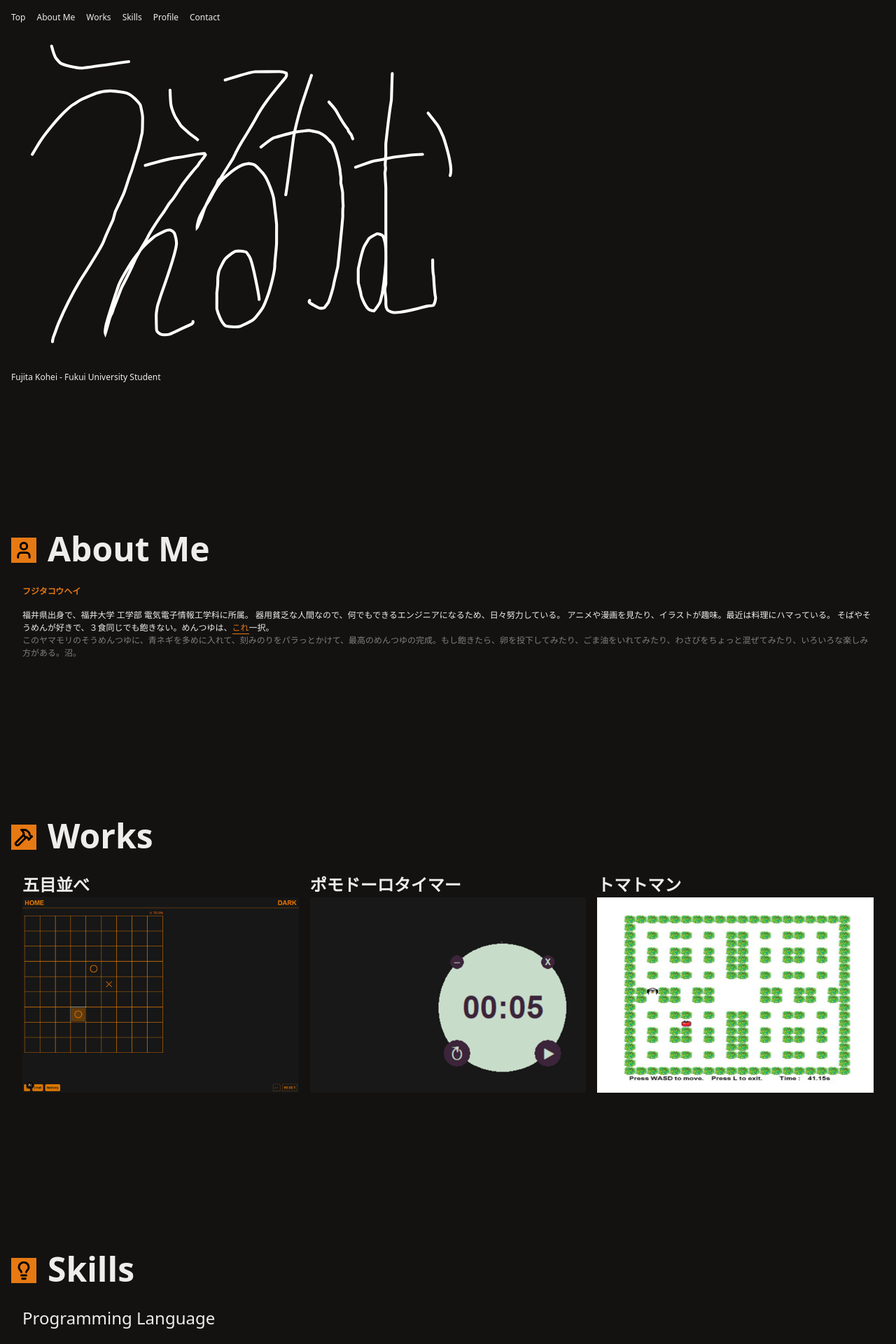
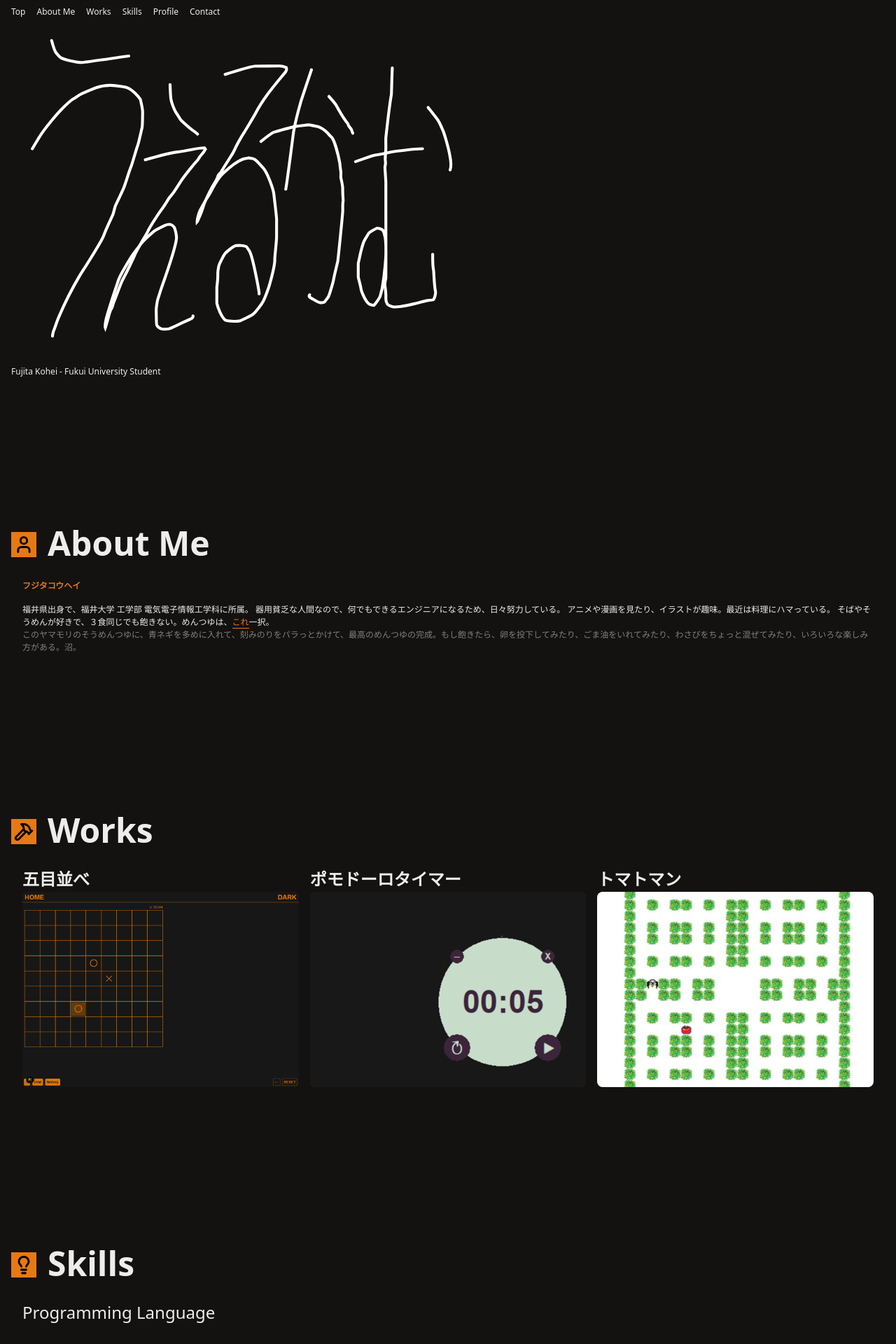
Before and after one commit to FujitaKohei04/portfolio, a Next.js app: page / in a window 1280 px wide. Shown: the top 1920 px of the page at 70% size. Built offline with nearby package versions, Linux system fonts and the light colour scheme.

Commit message:
add radius on works image.

```diff
--- a/src/app/components/Header/Header.module.css
+++ b/src/app/components/Header/Header.module.css
@@ -3,7 +3,7 @@
     top: 0;
     display: flex;
     gap: var(--space-m);
-    padding-top: var(--space-m);
+    padding-top: var(--space-s);
     padding-left: var(--space-m);
     background-color: var(--background);
     width: 100%;
--- a/src/app/components/Works/Works.module.css
+++ b/src/app/components/Works/Works.module.css
@@ -16,15 +16,12 @@
 }
 
 .worksArrangerUnder {
+    position: relative;
     width: 100%;
+    aspect-ratio: 85/60;
     background-color: var(--color-near-back);
-}
-
-@media (hover: hover) {
-    .worksArrangerUnder {
-        width: 100%;
-        background-color: var(--color-near-back);
-    }
+    border-radius: var(--space-s);
+    overflow: hidden;
 }
 
 .workName {
--- a/src/app/components/Works/Works.tsx
+++ b/src/app/components/Works/Works.tsx
@@ -74,7 +74,7 @@ export const Work = ({workContents}:{workContents: WorkContent[]}) => {
           <div className={styles.workWrapper} key={index}>
             <div className={styles.workName}>{work.workName}</div>
             <button onClick={() => workOnClicked(index)} className={styles.worksArrangerUnder}>
-              <Image src={work.examples[0].img} alt={work.examples[0].description} objectFit="cover" style={{aspectRatio: 85/60}}/>
+              <Image src={work.examples[0].img} alt={work.examples[0].description} layout="fill" objectFit="cover"/>
             </button>
           </div>
         ))}
```
